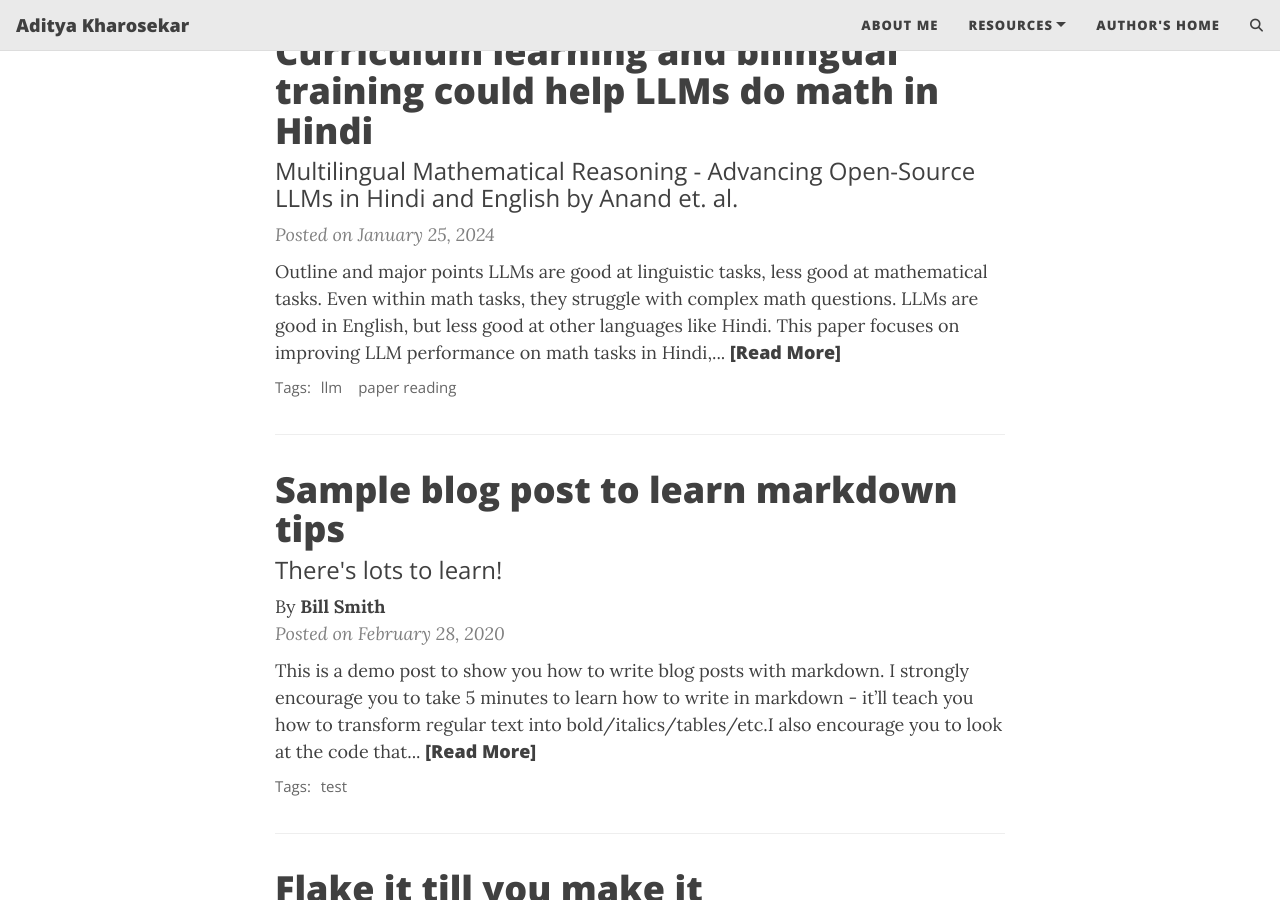
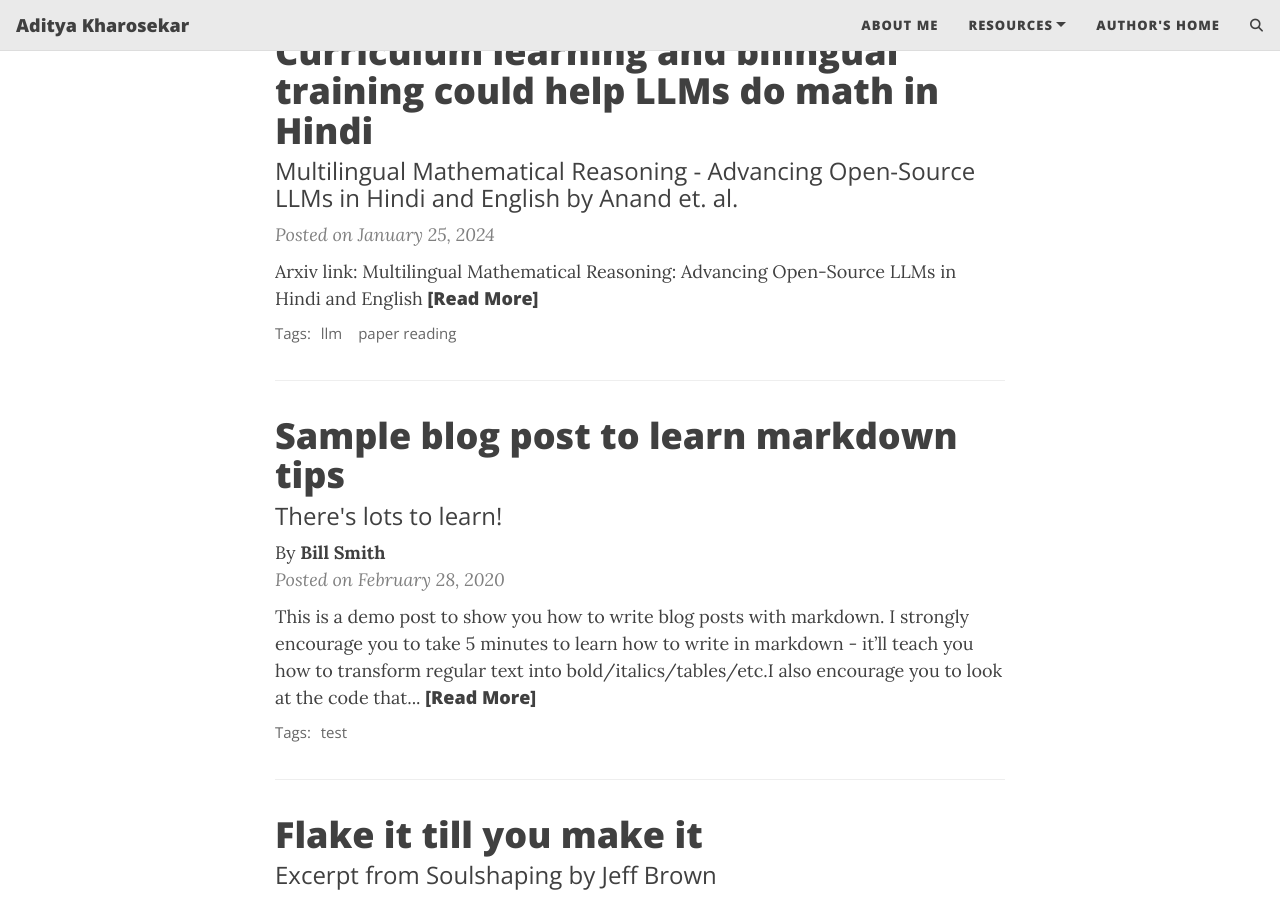
Before and after one commit to Aditya-Kharosekar/aditya-kharosekar.github.io, a Jekyll site: the page built from index.html, in a window 1280 px wide and 900 px high, scrolled down 307 px. Built offline with Jekyll 4.4.1, drawn with Linux system fonts in a browser that asks for light colours; the list of posts is cut into pages by our own code; comment, search, counter and statistics services are not loaded.

Commit message:
adding arxiv link

```diff
--- a/_posts/2024-01-25-multilingual_llm_reasoning.md
+++ b/_posts/2024-01-25-multilingual_llm_reasoning.md
@@ -4,6 +4,8 @@ title: Curriculum learning and bilingual training could help LLMs do math in Hin
 subtitle: Multilingual Mathematical Reasoning - Advancing Open-Source LLMs in Hindi and English by Anand et. al.
 tags: [llm, paper reading]
 ---
+
+Arxiv link: [Multilingual Mathematical Reasoning: Advancing Open-Source LLMs in Hindi and English](https://arxiv.org/pdf/2412.18415)
 
 ## Outline and major points
 * LLMs are good at linguistic tasks, less good at mathematical tasks. Even within math tasks, they struggle with complex math questions. LLMs are good in English, but less good at other languages like Hindi.
@@ -22,7 +24,6 @@ tags: [llm, paper reading]
 * Honestly a very difficult paper to read because of how it was formatted. The decision to titlecase the paper’s contributions every time in the paper - Decomposition Strategy, Structured Solution Creation,  etc - made the paper very hard to read. Italics or acronyms would have been so much better.
 
 * Figures and tables are hard to interpret
-    - They don’t explain what their Decomposition Strategy means in terms of addition and substraction math problems. But the tables do have them.
     - I would have preferred if Tables 3 and 4 came into the narrative after table 2. In the current paper, there’s a lot of back and forth between 2,3, and 4 and because they are referencing different training datasets, models, and are on different pages, this back and forth gets tiring. I gave up after my second attempt reading the paper.
     - In the Results & Analysis section, they talk a lot about changes in performance. But it is not at all easy to follow that back to the tables and charts they are referencing. I think creating more focused tables and charts, even at the cost of some redundancy, would have helped tremendously. Or some charts that are solely focused on showing the performance improvements.
 
```
